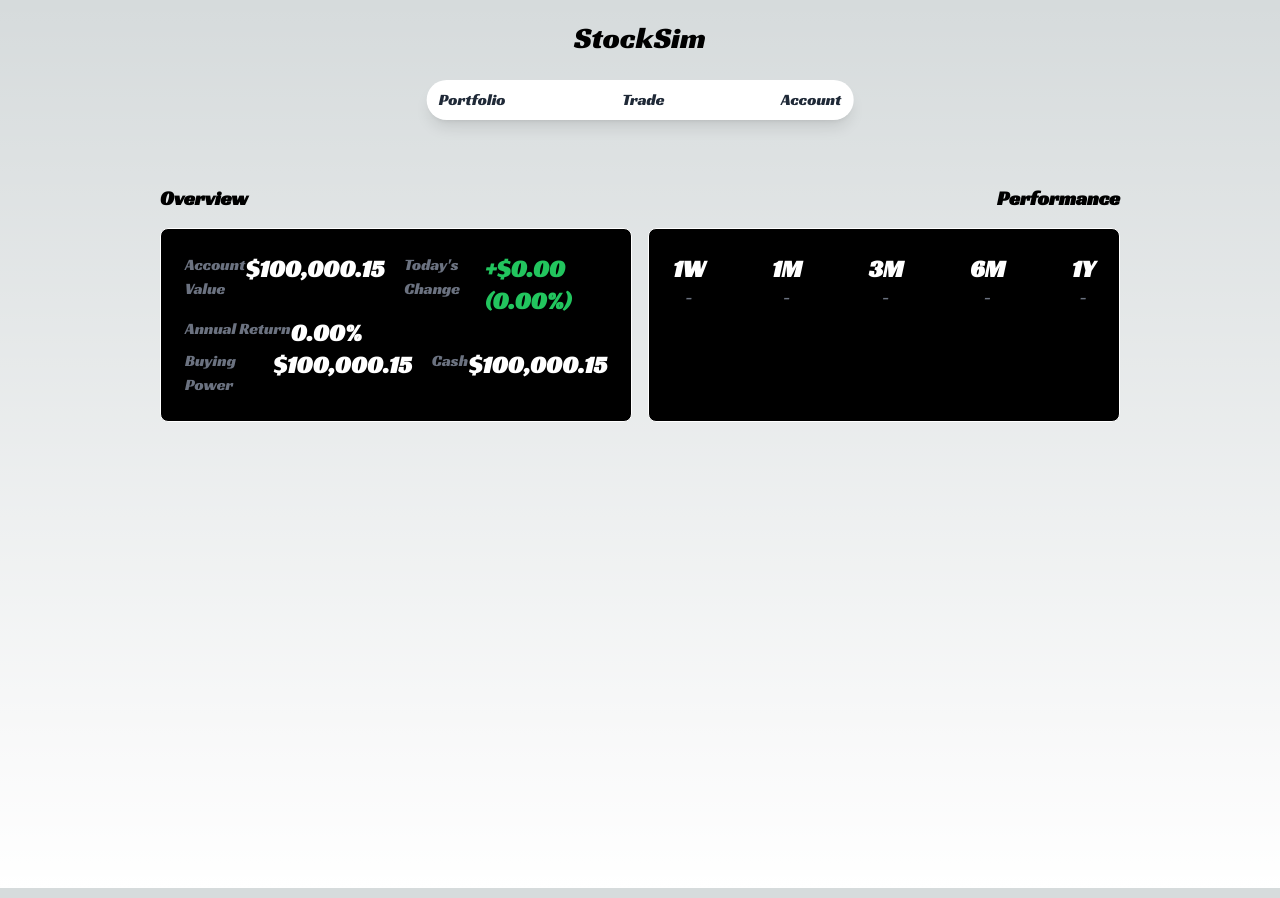
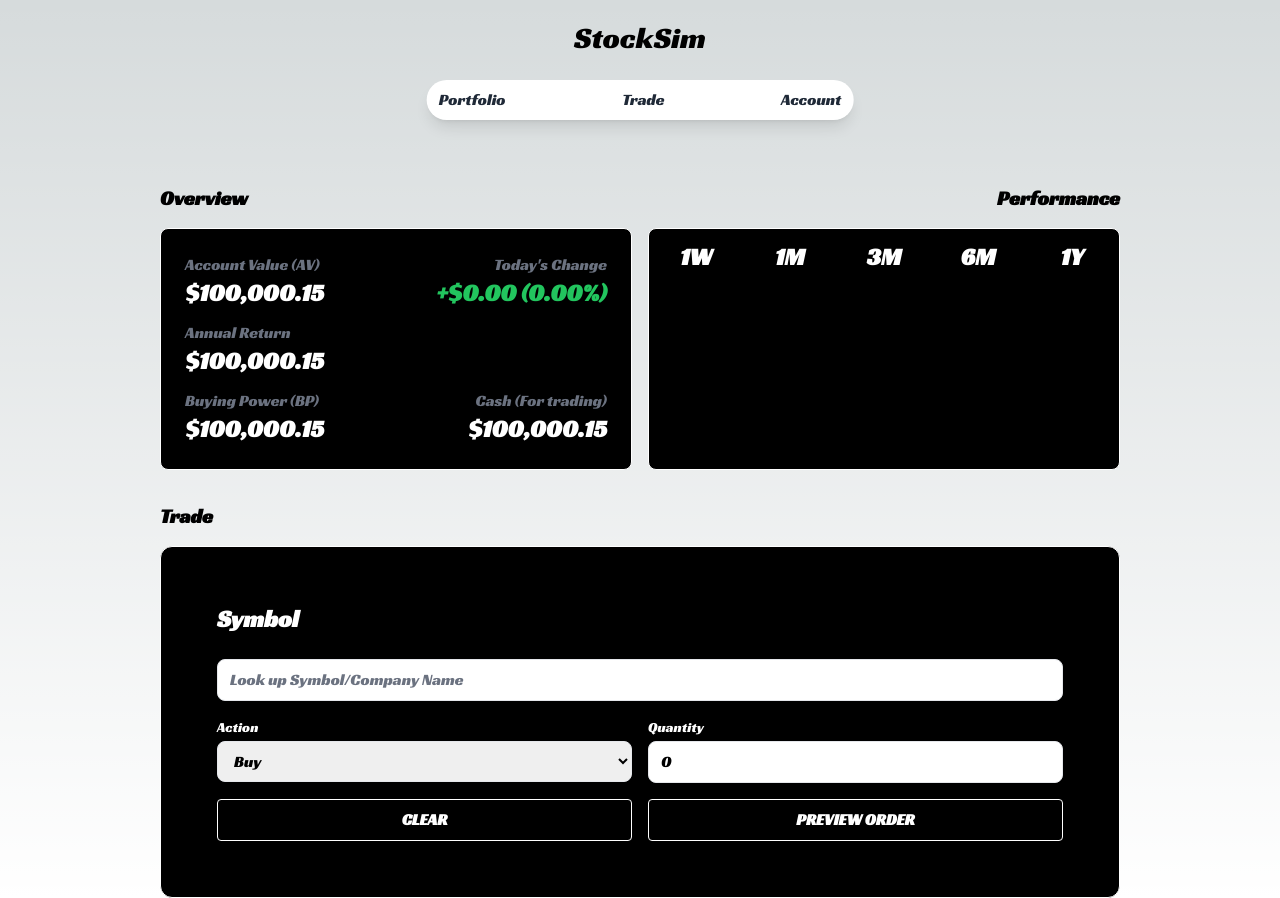
Before and after one commit to ZizouIsShort/NextJsStockSim, a Next.js app: page /dashboard in a window 1280 px wide. Built offline with nearby package versions, Linux system fonts and the light colour scheme.

Commit message:
SignUp Done & Custom table entry works

```diff
--- a/package.json
+++ b/package.json
@@ -10,6 +10,7 @@
   },
   "dependencies": {
     "@supabase/ssr": "^0.5.1",
+    "cookies-next": "^4.3.0",
     "next": "14.2.6",
     "react": "^18",
     "react-dom": "^18"
--- a/src/app/auth/confirm/route.ts
+++ b/src/app/auth/confirm/route.ts
@@ -13,6 +13,8 @@ export async function GET(request: NextRequest) {
     if (token_hash && type) {
         const supabase = createClient()
 
+
+
         const { error } = await supabase.auth.verifyOtp({
             type,
             token_hash,
--- a/src/app/dashboard/page.tsx
+++ b/src/app/dashboard/page.tsx
@@ -1,4 +1,4 @@
-export default function dashboard(){
+export default function Dashboard() {
     return (
         <div>
             <h1 className="text-center text-3xl my-5">StockSim</h1>
@@ -10,61 +10,105 @@ export default function dashboard(){
                 </div>
             </nav>
 
-            <div className="flex flex-col items-center h-[calc(100vh-6rem)] mt-32">
-                <div className="flex justify-between w-3/4 mb-4">
+            <div className="flex flex-col items-center mt-32">
+                <div className="w-3/4 space-y-8">
+                    <div>
+                        <div className="flex justify-between mb-4">
                             <h2 className="text-xl font-bold">Overview</h2>
                             <h2 className="text-xl font-bold">Performance</h2>
                         </div>
-                <div className="flex w-3/4 justify-between">
-                    <div className="flex-1 p-6 bg-black text-white border border-white rounded-lg mr-4">
+                        <div className="flex justify-between">
+                            <div className="w-[calc(50%-0.5rem)] p-6 bg-black text-white border border-white rounded-lg hover:shadow-[0_0_20px_rgba(255,255,255,0.7)] transition-shadow duration-300">
                                 <div className="flex flex-col items-start">
-                            <div className="flex flex-row justify-between">
-                                <div className="flex justify-between mr-5">
-                                    <p className="text-gray-500">Account Value</p>
+                                    <div className="flex flex-row justify-between w-full">
+                                        <div className="flex flex-col">
+                                            <p className="text-gray-500">Account Value (AV)</p>
                                             <p className="text-2xl font-bold">$100,000.15</p>
                                         </div>
-                                <div className="flex justify-between">
+                                        <div className="flex flex-col items-end">
                                             <p className="text-gray-500">Today's Change</p>
                                             <p className="text-2xl font-bold text-green-500">+$0.00 (0.00%)</p>
                                         </div>
                                     </div>
-                            <div className="flex justify-between">
+                                    <div className="flex flex-row justify-between w-full mt-3">
+                                        <div className="flex flex-col">
                                             <p className="text-gray-500">Annual Return</p>
-                                <p className="text-2xl font-bold">0.00%</p>
-                            </div>
-                            <div className="flex flex-row justify-between">
-                                <div className="flex justify-between mr-5">
-                                    <p className="text-gray-500">Buying Power</p>
                                             <p className="text-2xl font-bold">$100,000.15</p>
                                         </div>
-                                <div className="flex justify-between">
-                                    <p className="text-gray-500">Cash</p>
+                                    </div>
+                                    <div className="flex flex-row justify-between w-full mt-3">
+                                        <div className="flex flex-col">
+                                            <p className="text-gray-500">Buying Power (BP)</p>
+                                            <p className="text-2xl font-bold">$100,000.15</p>
+                                        </div>
+                                        <div className="flex flex-col items-end">
+                                            <p className="text-gray-500">Cash (For trading)</p>
                                             <p className="text-2xl font-bold">$100,000.15</p>
                                         </div>
                                     </div>
                                 </div>
                             </div>
-                    <div className="flex-1 p-6 bg-black text-white border border-white rounded-lg">
+                            <div className="w-[calc(50%-0.5rem)] bg-black text-white border border-white rounded-lg hover:shadow-[0_0_20px_rgba(255,255,255,0.7)] transition-shadow duration-300">
                                 <div className="flex flex-row justify-between">
-                            <div className="text-center">
-                                <p className="text-2xl font-bold">1W</p>
-                                <p className="text-gray-500">-</p>
+                                    {['1W', '1M', '3M', '6M', '1Y'].map((period) => (
+                                        <div
+                                            key={period}
+                                            className="flex-1 text-center cursor-pointer transition-colors duration-300 hover:bg-white group py-3"
+                                        >
+                                            <p className="text-2xl font-bold group-hover:text-black">{period}</p>
                                         </div>
-                            <div className="text-center">
-                                <p className="text-2xl font-bold">1M</p>
-                                <p className="text-gray-500">-</p>
+                                    ))}
                                 </div>
-                            <div className="text-center">
-                                <p className="text-2xl font-bold">3M</p>
-                                <p className="text-gray-500">-</p>
                             </div>
-                            <div className="text-center">
-                                <p className="text-2xl font-bold">6M</p>
-                                <p className="text-gray-500">-</p>
                         </div>
-                            <div className="text-center">
-                                <p className="text-2xl font-bold">1Y</p>
-                                <p className="text-gray-500">-</p>
+                    </div>
+
+                    <div>
+                        <h2 className="text-xl font-bold mb-4">Trade</h2>
+                        <div className="w-full p-6 bg-black rounded-xl border border-white hover:shadow-[0_0_20px_rgba(255,255,255,0.7)] transition-shadow duration-300">
+                            <div className="p-8">
+                                <h2 className="text-2xl font-bold mb-6 text-white">Symbol</h2>
+                                <form>
+                                    <div className="mb-4">
+                                        <input
+                                            type="text"
+                                            placeholder="Look up Symbol/Company Name"
+                                            className="w-full px-3 py-2 text-black placeholder-gray-500 border rounded-lg focus:outline-none focus:ring focus:ring-indigo-100 focus:border-indigo-300"
+                                        />
+                                    </div>
+                                    <div className="flex mb-4">
+                                        <div className="w-1/2 mr-2">
+                                            <label className="block text-sm font-medium text-white mb-1">Action</label>
+                                            <select
+                                                className="w-full px-3 py-2 border rounded-lg focus:outline-none focus:ring focus:ring-indigo-100 focus:border-indigo-300 text-black">
+                                                <option>Buy</option>
+                                                <option>Sell</option>
+                                            </select>
+                                        </div>
+                                        <div className="w-1/2 ml-2">
+                                            <label className="block text-sm font-medium text-white mb-1">Quantity</label>
+                                            <input
+                                                type="number"
+                                                defaultValue="0"
+                                                className="w-full px-3 py-2 border rounded-lg focus:outline-none focus:ring text-black focus:ring-indigo-100 focus:border-indigo-300"
+                                            />
+                                        </div>
+                                    </div>
+                                    <div className="flex justify-between">
+                                        <button
+                                            type="button"
+                                            className="flex-1 mr-2 bg-black text-white border border-white rounded px-4 py-2 font-bold transition-colors duration-300 hover:bg-white hover:text-black focus:outline-none focus:ring-2 focus:ring-white focus:ring-opacity-50"
+                                        >
+                                            CLEAR
+                                        </button>
+                                        <button
+                                            type="submit"
+                                            className="flex-1 ml-2 bg-black text-white border border-white rounded px-4 py-2 font-bold transition-colors duration-300 hover:bg-white hover:text-black focus:outline-none focus:ring-2 focus:ring-white focus:ring-opacity-50"
+                                        >
+                                            PREVIEW ORDER
+                                        </button>
+                                    </div>
+                                </form>
                             </div>
                         </div>
                     </div>
--- a/src/app/login/page.tsx
+++ b/src/app/login/page.tsx
@@ -1,8 +1,9 @@
 import { login, signup } from './actions'
+import {cookies} from "next/headers";
+import {redirect} from "next/navigation";
 
 export default function LoginPage() {
     return (
-
         <div className="min-h-screen bg-black flex items-center justify-center">
             <form
                 className="w-full max-w-sm mx-auto p-6 bg-black rounded-lg border border-gray-700 hover:shadow-[0_0_20px_rgba(255,255,255,0.7)] transition-shadow duration-300">
```
Also changed, not shown: src/app/login/actions.ts (+51 -13 lines), src/utils/supabase/middleware.ts (+13 -3 lines), 1 other file (tests, documents, lock files or other folders). Lines whose indentation alone changed are shown as unchanged.
